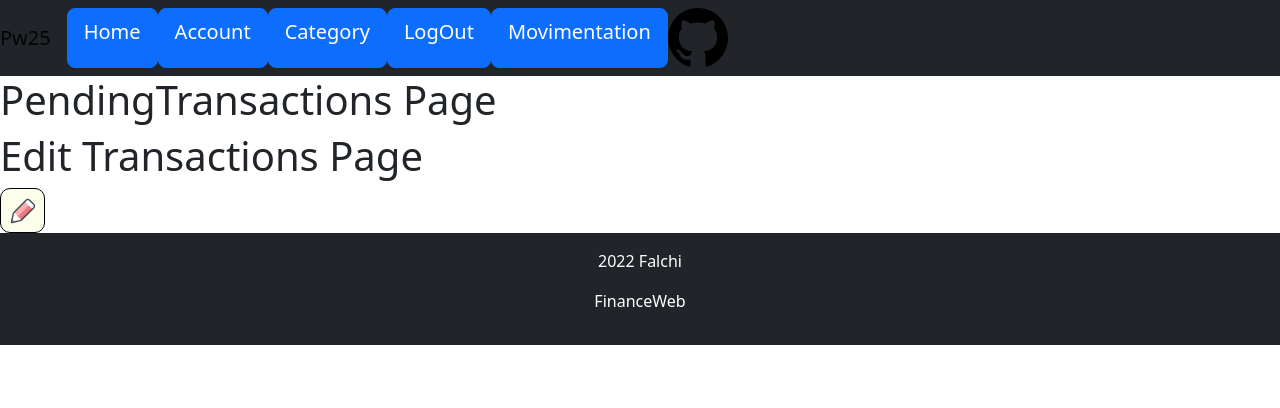
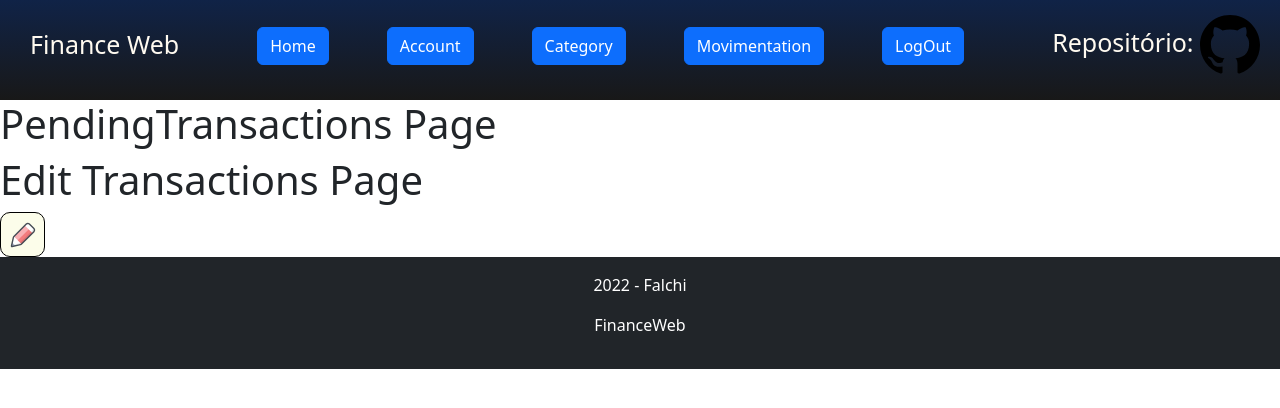
Before and after one commit to Falchizao/financeweb, a React (Create React App) app in the folder frontend/my-app/: page / in a window 1280 px wide. Shown: the top 408 px of the page. Built offline with nearby package versions, Linux system fonts and the light colour scheme.

Commit message:
chore: navbar completed

```diff
--- a/frontend/my-app/src/components/footer/index.tsx
+++ b/frontend/my-app/src/components/footer/index.tsx
@@ -4,7 +4,7 @@ function Footer(){
     return(
         <div className="page-footer font-small bg-dark">
             <div className="text-center py-3 text-white">
-                <p>2022 Falchi</p>
+                <p>2022 - Falchi</p>
                 <p>FinanceWeb</p>
             </div>
         </div>
--- a/frontend/my-app/src/components/navbar/index.tsx
+++ b/frontend/my-app/src/components/navbar/index.tsx
@@ -1,22 +1,26 @@
 import GithubLogo from '../../assets/img/github.svg' ;
 import { Link } from 'react-router-dom';
+import './styles.css'
 
 function NavBar() {
     return (
-        <div className="navbar navbar-expand-lg navbar-light bg-dark">
-            <a className="navbar-brand" href="#">Pw25</a>
-            <button className="navbar-toggler" type="button" ></button>
-            <div className=" text-white" id="navbarNavAltMarkup">
-                <div className="navbar-nav">
-                <Link className="btn btn-primary btn-lg" to="/">Home</Link>
-                <Link className="btn btn-primary btn-lg" to="/Account">Account</Link>
-                <Link className="btn btn-primary btn-lg" to="/Category">Category</Link>
-                <Link className="btn btn-primary btn-lg" to="/Login">LogOut</Link>
-                <Link className="btn btn-primary btn-lg" to="/Movimentation">Movimentation</Link>
-                <a href='https://github.com/Falchizao/FinanceWeb'> <img src={GithubLogo} alt="Falchi" width="60" /></a>
-                </div>
+        <header>
+            <div className="falchi-navbar-container">
+                    <p>Finance Web</p>
+                    <Link className="btn btn-primary" to="/">Home</Link>
+                    <Link className="btn btn-primary" to="/Account">Account</Link>
+                    <Link className="btn btn-primary" to="/Category">Category</Link>
+                    <Link className="btn btn-primary" to="/Movimentation">Movimentation</Link>
+                    <Link className="btn btn-primary" to="/Login">LogOut</Link>
+                    <div className='d-flex'>
+                        <p>
+                            Repositório: <a href='https://github.com/Falchizao/FinanceWeb'> <img src={GithubLogo} alt="Falchi" width="60" /></a>
+                        </p>
+                    </div>
+
             </div>
-        </div>
+        </header>
+
     );
 }
 
--- a/frontend/my-app/src/components/navbar/styles.css
+++ b/frontend/my-app/src/components/navbar/styles.css
@@ -0,0 +1,22 @@
+header {
+    background: linear-gradient(180deg, #102347 0%, #181818 100%);
+    height: 100px;
+}
+
+.falchi-navbar-container {
+    justify-content: space-between;
+    display: flex;
+    flex-direction:row;
+    align-items:center;
+}
+
+.falchi-navbar-container img {
+    width: 60px;
+}
+
+.falchi-navbar-container p {
+    font-size: 25px;
+    font-weight: 300;
+    color: #FFFAF0;
+    padding: 15px 20px 0px 30px;
+}
```
